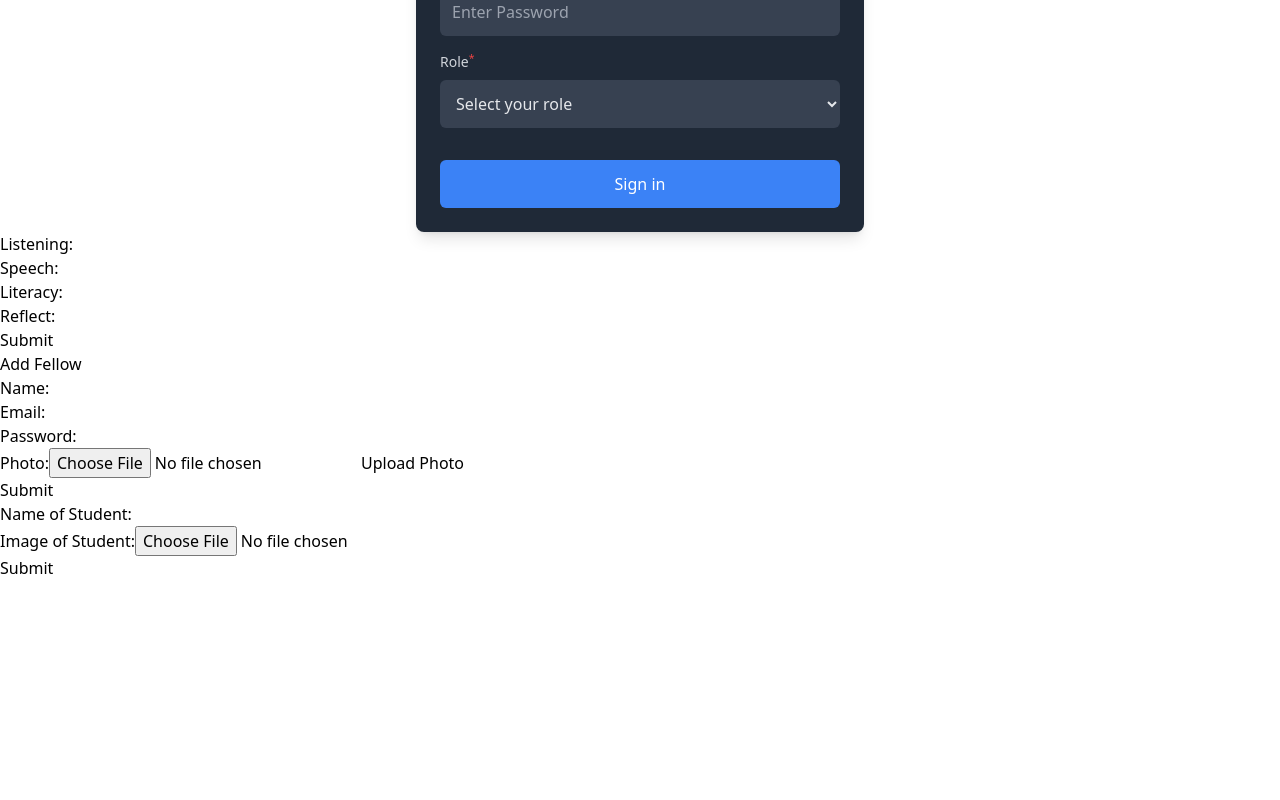
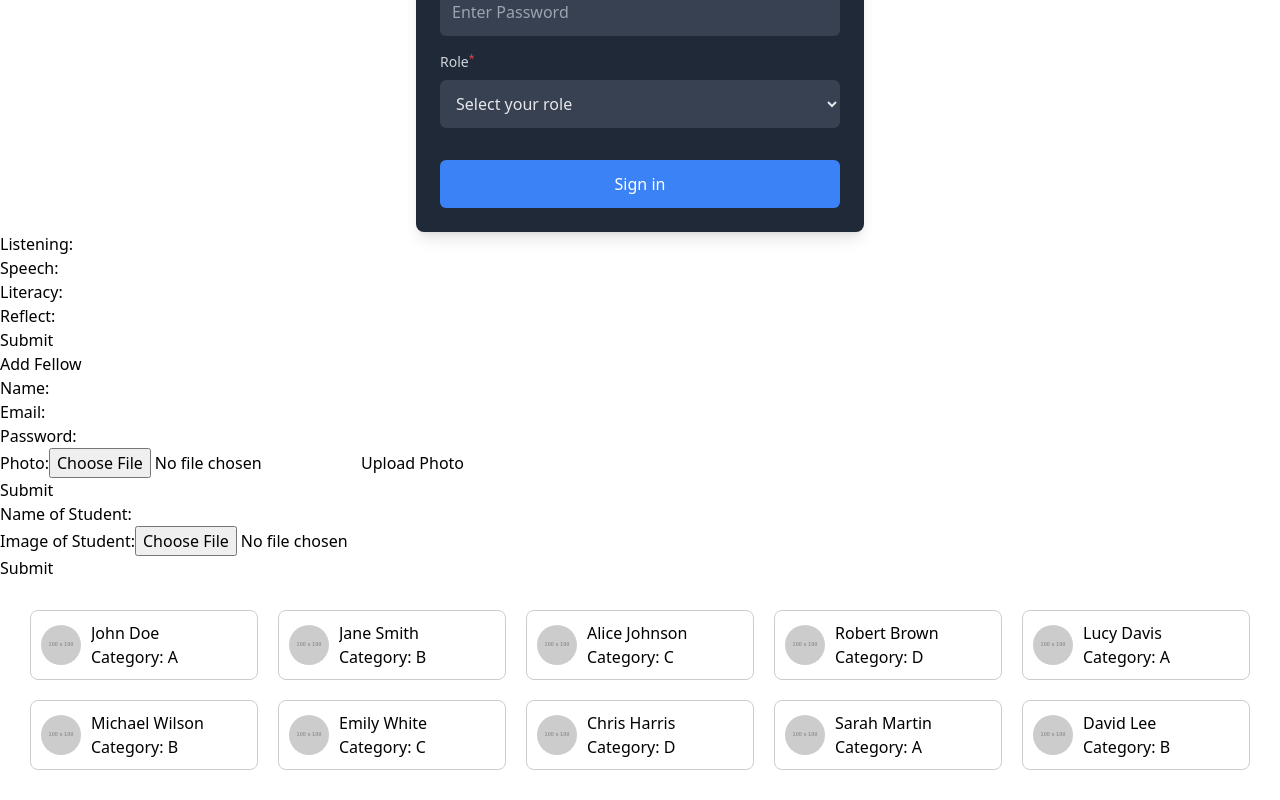
Before and after one commit to cfgmumbai24/Team-53, a React (Create React App) app in the folder frontend/: page / in a window 1280 px wide. Shown: the part 4001-4801 px from the top of the page. Before the commit the page ends 4581 px from the top, so only its background shows below. Built offline with nearby package versions, Linux system fonts and the light colour scheme.

Commit message:
adding student card

```diff
--- a/frontend/src/App.js
+++ b/frontend/src/App.js
@@ -13,7 +13,7 @@ import { MainLogin } from './components/MainLogin'
 import AddAssessment from './components/AddAssessment'
 import AddFellowForm from './components/newfellow'
 import AddStudentForm from './components/newstudent'
-
+import StudentList  from './pages/class-students'
 
 
 function App() {
@@ -30,7 +30,7 @@ function App() {
         <AddAssessment></AddAssessment>
         <AddFellowForm/>
         <AddStudentForm></AddStudentForm>
-
+       < StudentList />
 
       </div>
   )
--- /dev/null
+++ b/frontend/src/components/studentcard.js
@@ -0,0 +1,51 @@
+import React from 'react'
+
+const StudentCard = ({ name, category, photo }) => {
+  const cardStyle = {
+    display: 'flex',
+    alignItems: 'center',
+    border: '1px solid #ccc',
+    borderRadius: '8px',
+    padding: '10px',
+    margin: '10px',
+    width: 'calc(100% / 5 - 20px)',
+    boxSizing: 'border-box',
+    whiteSpace: 'nowrap',
+  }
+
+  const photoStyle = {
+    borderRadius: '50%',
+    width: '40px',
+    height: '40px',
+    marginRight: '10px',
+  }
+
+  const detailsStyle = {
+    display: 'flex',
+    flexDirection: 'column',
+    flexGrow: 1,
+    overflow: 'hidden',
+  }
+
+  const nameStyle = {
+    fontSize: '1em',
+    margin: 0,
+  }
+
+  const categoryStyle = {
+    fontSize: '0.8em',
+    margin: 0,
+  }
+
+  return (
+    <div style={cardStyle}>
+      <img src={photo} alt={`${name}'s photo`} style={photoStyle} />
+      <div style={detailsStyle}>
+        <h3>{name}</h3>
+        <p>Category: {category}</p>
+      </div>
+    </div>
+  )
+}
+
+export default StudentCard
--- /dev/null
+++ b/frontend/src/pages/class-students.js
@@ -0,0 +1,90 @@
+import React from 'react'
+import StudentCard from '../components/studentcard'
+
+const students = [
+  {
+    id: 1,
+    name: 'John Doe',
+    category: 'A',
+    photo: 'https://via.placeholder.com/100',
+  },
+  {
+    id: 2,
+    name: 'Jane Smith',
+    category: 'B',
+    photo: 'https://via.placeholder.com/100',
+  },
+  {
+    id: 3,
+    name: 'Alice Johnson',
+    category: 'C',
+    photo: 'https://via.placeholder.com/100',
+  },
+  {
+    id: 4,
+    name: 'Robert Brown',
+    category: 'D',
+    photo: 'https://via.placeholder.com/100',
+  },
+  {
+    id: 5,
+    name: 'Lucy Davis',
+    category: 'A',
+    photo: 'https://via.placeholder.com/100',
+  },
+  {
+    id: 6,
+    name: 'Michael Wilson',
+    category: 'B',
+    photo: 'https://via.placeholder.com/100',
+  },
+  {
+    id: 7,
+    name: 'Emily White',
+    category: 'C',
+    photo: 'https://via.placeholder.com/100',
+  },
+  {
+    id: 8,
+    name: 'Chris Harris',
+    category: 'D',
+    photo: 'https://via.placeholder.com/100',
+  },
+  {
+    id: 9,
+    name: 'Sarah Martin',
+    category: 'A',
+    photo: 'https://via.placeholder.com/100',
+  },
+  {
+    id: 10,
+    name: 'David Lee',
+    category: 'B',
+    photo: 'https://via.placeholder.com/100',
+  },
+]
+
+const StudentList = () => {
+  const listStyle = {
+    display: 'flex',
+    flexWrap: 'wrap',
+    justifyContent: 'space-around',
+    padding: '20px',
+    boxSizing: 'border-box',
+  }
+
+  return (
+    <div style={listStyle}>
+      {students.map((student) => (
+        <StudentCard
+          key={student.id}
+          name={student.name}
+          category={student.category}
+          photo={student.photo}
+        />
+      ))}
+    </div>
+  )
+}
+
+export default StudentList
```
Also changed, not shown: frontend/src/components/test.js (deleted).
